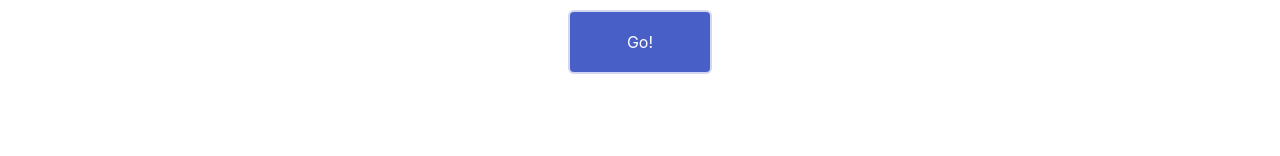
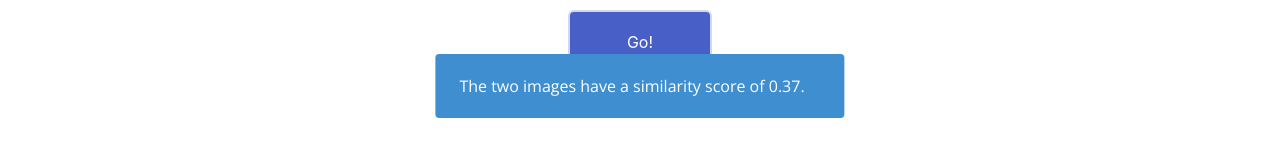
Before and after one commit to KhalidRajan/UndegradCapstone, a React (Create React App) app in the folder client/: page /tm-analyze-input in a window 1280 px wide. Both pictures are taken after a click on the button "Go!". Shown: the part 514-670 px from the top of the page. Built offline with nearby package versions, Linux system fonts and the light colour scheme.

Commit message:
Update image upload front-end hooks

```diff
--- a/client/src/pages/tm_analyzer.js
+++ b/client/src/pages/tm_analyzer.js
@@ -1,9 +1,21 @@
 import React from "react";
 import Typing from "react-typing-animation";
 import Input from "../styles-css/input.module.css";
+import { useState } from 'react';
 
 function TMAnalyze(){
+
+    const [disp_output, setDispOutput]=useState(false);
+    const [similarity_score, setSimilarityScore]=useState(0.0);
+
+    const postData=()=>{
+        setDispOutput(true);
+        setSimilarityScore(0.37);
+    }
+
+
     return(
+
 
         <div className="logo-similarity">
             <div className="nice-input">
@@ -51,11 +63,20 @@ function TMAnalyze(){
                             </div>
                         </div>
                         <div className={Input.uploadButton}>
-                            <button class="button is-link">Go!</button>
+                            <button class="button is-link" onClick={ () => postData()}>Go!</button>
                         </div>
                     </div>
                 </div>
             </div>
+            {disp_output?
+            <div className={Input.outputSection}>
+                <div className="container is-fluid">
+                    <div className="notification is-info">
+                        <p className={Input.content}>The two images have a similarity score of {similarity_score}.</p>
+                    </div>
+
+                </div>
+            </div>:""}
         </div>
 
 
```
